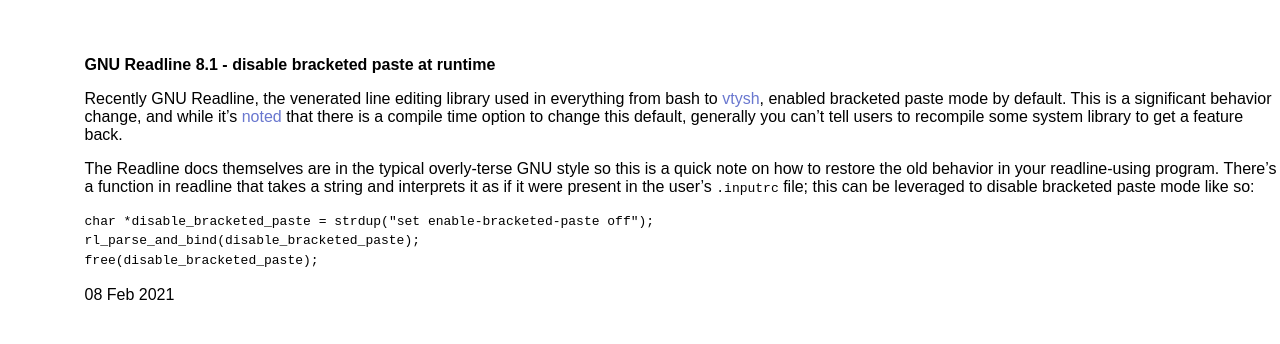
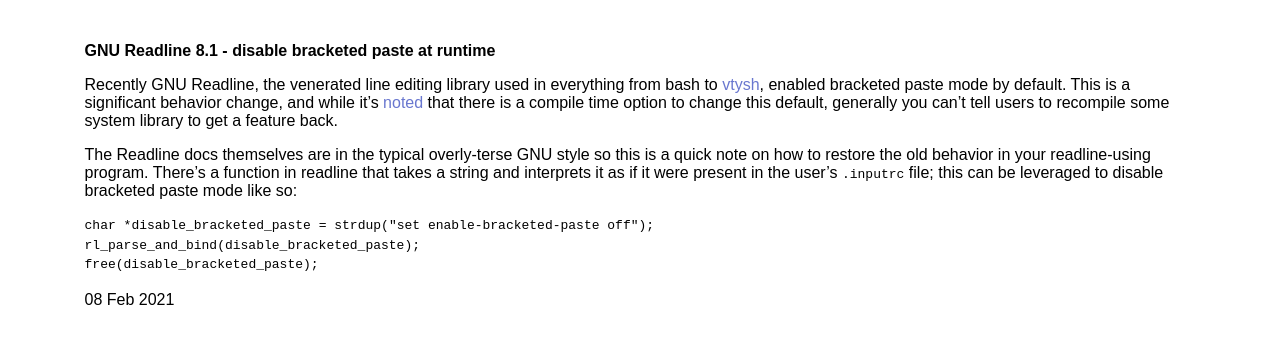
Before and after one commit to qlyoung/qlyoung.github.io, a Jekyll site: the page built from _posts/2021-02-08-gnu-readline-bracketed-paste.md, in a window 1280 px wide. Shown: the top 344 px of the page. Built offline with Jekyll 4.4.1, drawn with Linux system fonts in a browser that asks for light colours.

Commit message:
remove absolute positioning from article text
wack

```diff
--- a/css/main.css
+++ b/css/main.css
@@ -37,10 +37,6 @@ tt, pre {
   height: 13rem;
 }
 
-article {
-  position: absolute;
-}
-
 h1 {
   font-weight: normal;
   margin-bottom: 0;
```
